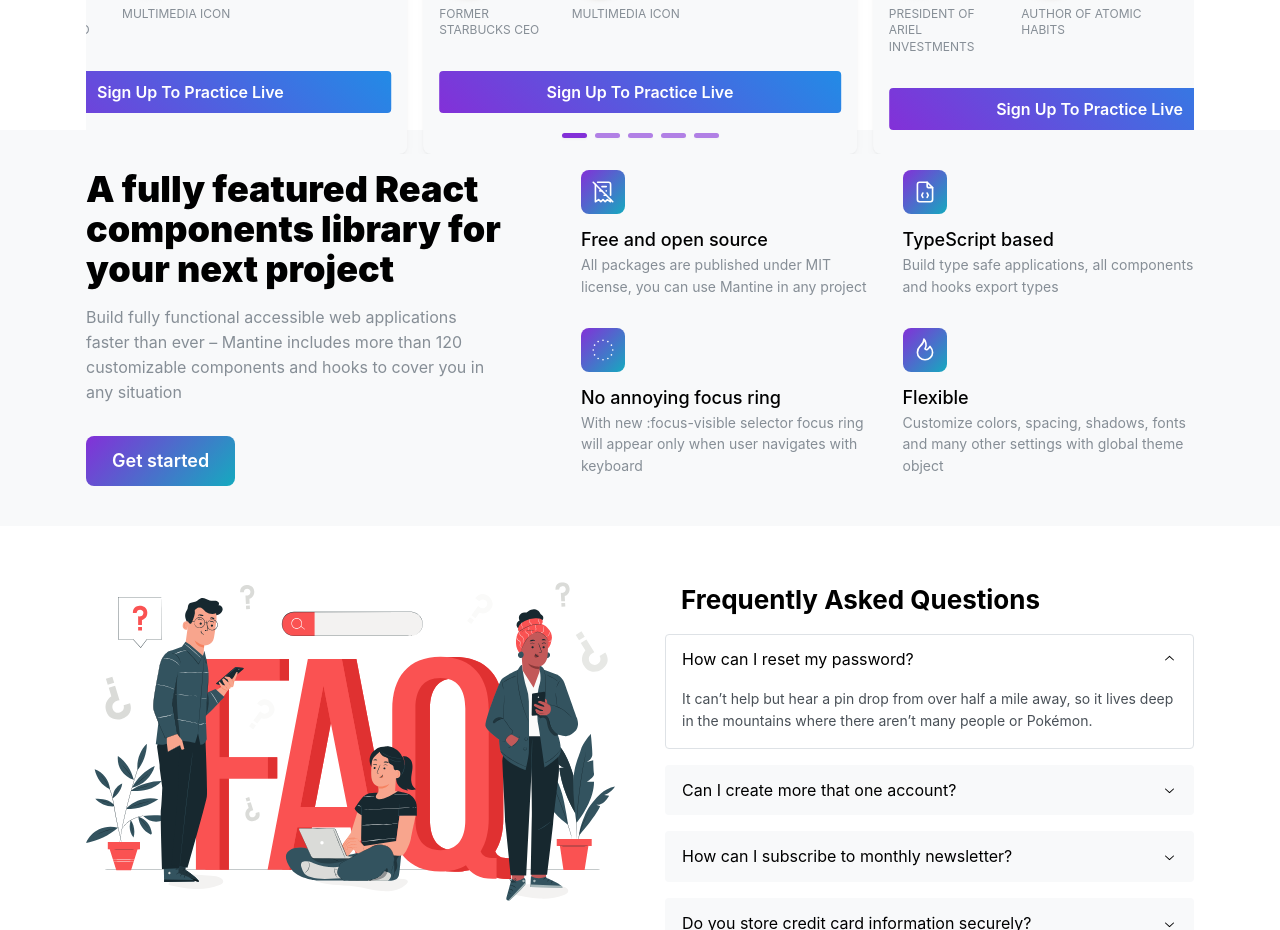
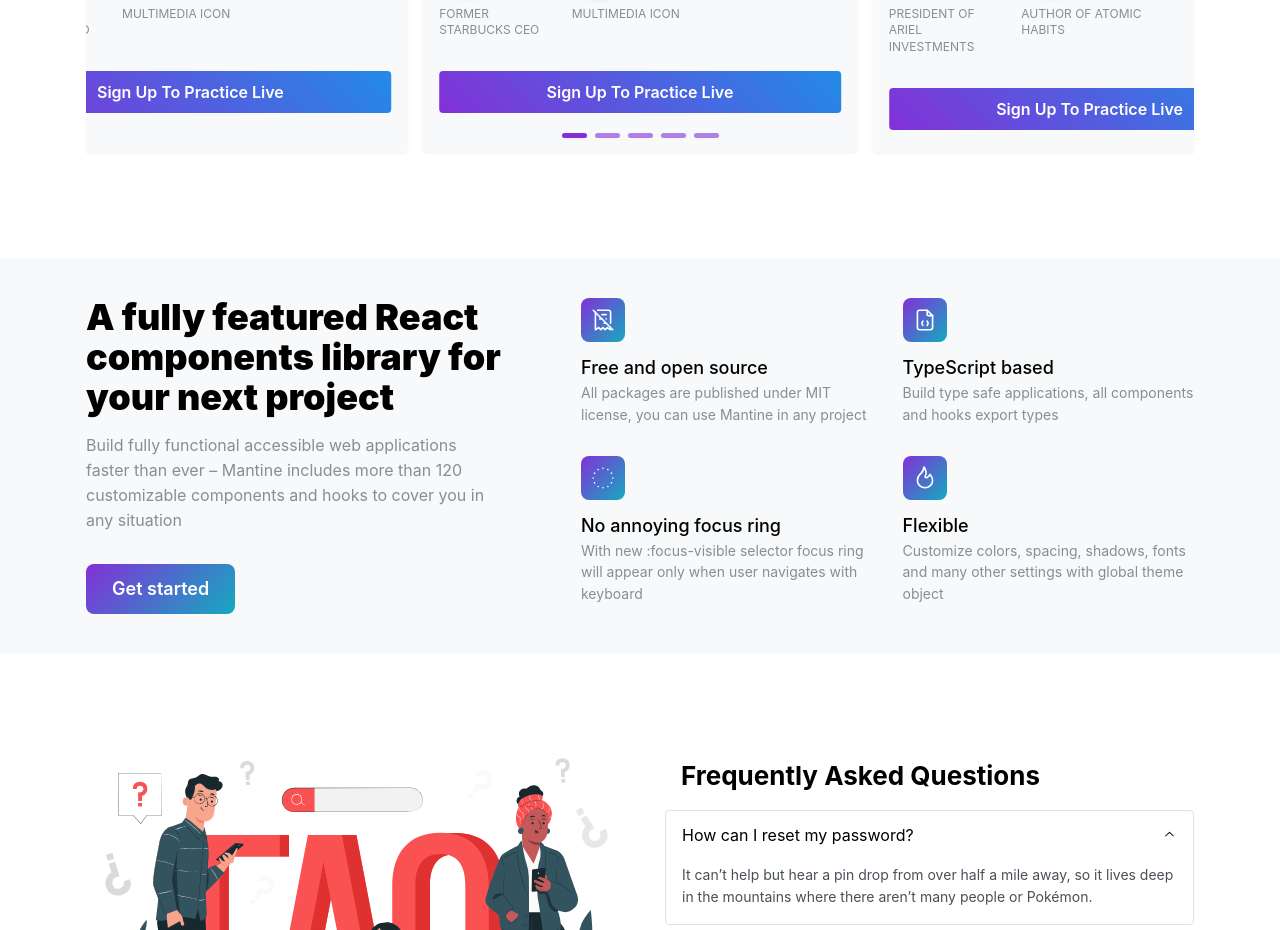
Before and after one commit to E1442020/sense, a React (Vite) app: page / in a window 1280 px wide. Shown: the part 1240-2170 px from the top of the page. Built offline with nearby package versions, Linux system fonts and the light colour scheme.

Commit message:
add caracour

```diff
--- a/src/home/pages/FeaturesTitle.tsx
+++ b/src/home/pages/FeaturesTitle.tsx
@@ -64,7 +64,7 @@ export function FeaturesTitle() {
   ));
 
   return (
-    <Box bg="gray.0" mb="xl">
+    <Box bg="gray.0" mt="9rem" mb="5rem">
       <Container size="lg">
         <div className={classes.wrapper}>
           <Grid gutter={80}>
```
